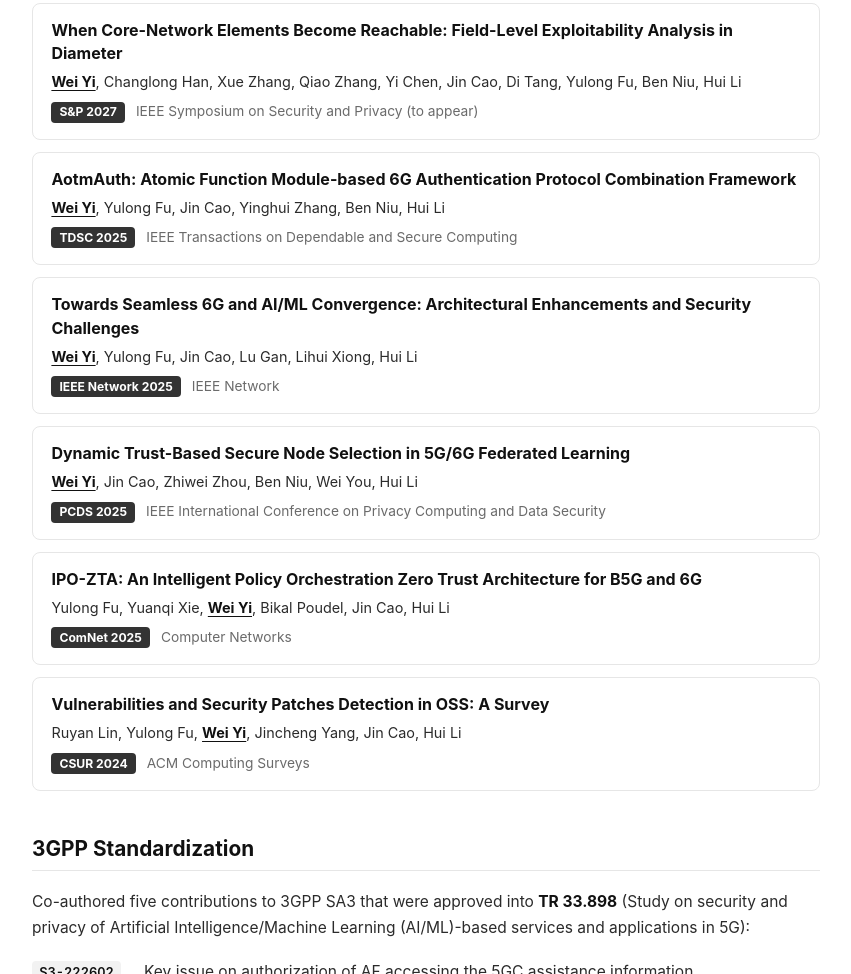
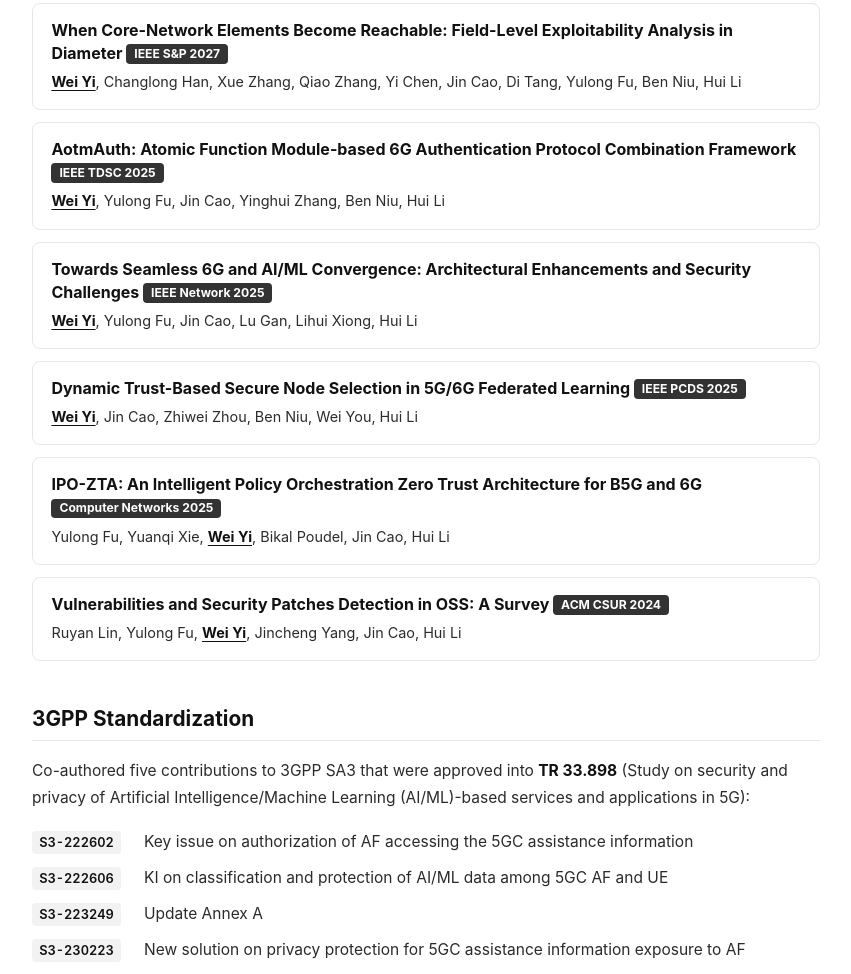
Before and after one commit to weiEV/weiEV.github.io, a plain HTML site: page index.html in a window 1280 px wide. Shown: the part 910-1884 px from the top of the page, without its empty margins (352-1203 px from the left). Drawn offline with Linux system fonts and the light colour scheme.

Commit message:
Put venue tag after paper title, drop separate venue line
Co-Authored-By: Claude Fable 5.2 <noreply@anthropic.com>

```diff
--- a/index.html
+++ b/index.html
@@ -10,7 +10,7 @@
   <meta property="og:description" content="Ph.D. candidate at Xidian University working on cellular network security.">
   <link rel="icon" href="favicon.svg?v=3" type="image/svg+xml">
   <!-- Bump ?v= whenever style.css changes, so browsers do not keep showing a cached copy. -->
-  <link rel="stylesheet" href="style.css?v=3">
+  <link rel="stylesheet" href="style.css?v=4">
 </head>
 <body id="top">
   <a class="skip" href="#main">Skip to content</a>
@@ -87,34 +87,28 @@
         <h2>Publications</h2>
         <ul class="pubs">
           <li>
-            <p class="pub-title">When Core-Network Elements Become Reachable: Field-Level Exploitability Analysis in Diameter</p>
+            <p class="pub-title">When Core-Network Elements Become Reachable: Field-Level Exploitability Analysis in Diameter <span class="tag">IEEE S&amp;P 2027</span></p>
             <p class="authors"><b>Wei Yi</b>, Changlong Han, Xue Zhang, Qiao Zhang, Yi Chen, Jin Cao, Di Tang, Yulong Fu, Ben Niu, Hui Li</p>
-            <p class="venue"><span class="tag">S&amp;P 2027</span> IEEE Symposium on Security and Privacy (to appear)</p>
           </li>
           <li>
-            <p class="pub-title">AotmAuth: Atomic Function Module-based 6G Authentication Protocol Combination Framework</p>
+            <p class="pub-title">AotmAuth: Atomic Function Module-based 6G Authentication Protocol Combination Framework <span class="tag">IEEE TDSC 2025</span></p>
             <p class="authors"><b>Wei Yi</b>, Yulong Fu, Jin Cao, Yinghui Zhang, Ben Niu, Hui Li</p>
-            <p class="venue"><span class="tag">TDSC 2025</span> IEEE Transactions on Dependable and Secure Computing</p>
           </li>
           <li>
-            <p class="pub-title">Towards Seamless 6G and AI/ML Convergence: Architectural Enhancements and Security Challenges</p>
+            <p class="pub-title">Towards Seamless 6G and AI/ML Convergence: Architectural Enhancements and Security Challenges <span class="tag">IEEE Network 2025</span></p>
             <p class="authors"><b>Wei Yi</b>, Yulong Fu, Jin Cao, Lu Gan, Lihui Xiong, Hui Li</p>
-            <p class="venue"><span class="tag">IEEE Network 2025</span> IEEE Network</p>
           </li>
           <li>
-            <p class="pub-title">Dynamic Trust-Based Secure Node Selection in 5G/6G Federated Learning</p>
+            <p class="pub-title">Dynamic Trust-Based Secure Node Selection in 5G/6G Federated Learning <span class="tag">IEEE PCDS 2025</span></p>
             <p class="authors"><b>Wei Yi</b>, Jin Cao, Zhiwei Zhou, Ben Niu, Wei You, Hui Li</p>
-            <p class="venue"><span class="tag">PCDS 2025</span> IEEE International Conference on Privacy Computing and Data Security</p>
           </li>
           <li>
-            <p class="pub-title">IPO-ZTA: An Intelligent Policy Orchestration Zero Trust Architecture for B5G and 6G</p>
+            <p class="pub-title">IPO-ZTA: An Intelligent Policy Orchestration Zero Trust Architecture for B5G and 6G <span class="tag">Computer Networks 2025</span></p>
             <p class="authors">Yulong Fu, Yuanqi Xie, <b>Wei Yi</b>, Bikal Poudel, Jin Cao, Hui Li</p>
-            <p class="venue"><span class="tag">ComNet 2025</span> Computer Networks</p>
           </li>
           <li>
-            <p class="pub-title">Vulnerabilities and Security Patches Detection in OSS: A Survey</p>
+            <p class="pub-title">Vulnerabilities and Security Patches Detection in OSS: A Survey <span class="tag">ACM CSUR 2024</span></p>
             <p class="authors">Ruyan Lin, Yulong Fu, <b>Wei Yi</b>, Jincheng Yang, Jin Cao, Hui Li</p>
-            <p class="venue"><span class="tag">CSUR 2024</span> ACM Computing Surveys</p>
           </li>
         </ul>
       </section>
--- a/style.css
+++ b/style.css
@@ -278,12 +278,12 @@ h3 {
 }
 .authors { margin: 0.3rem 0 0; font-size: 0.9rem; line-height: 1.6; }
 .authors b { text-decoration: underline; text-underline-offset: 0.2em; text-decoration-thickness: 1px; }
-.venue { margin: 0.45rem 0 0; color: var(--muted); font-size: 0.86rem; line-height: 1.6; }
 
 .tag {
   display: inline-block;
-  margin-right: 0.45rem;
   padding: 0.05rem 0.5rem;
+  vertical-align: 0.1em;
+  line-height: 1.5;
   border-radius: 4px;
   background: var(--tag-bg);
   color: var(--tag-ink);
```
